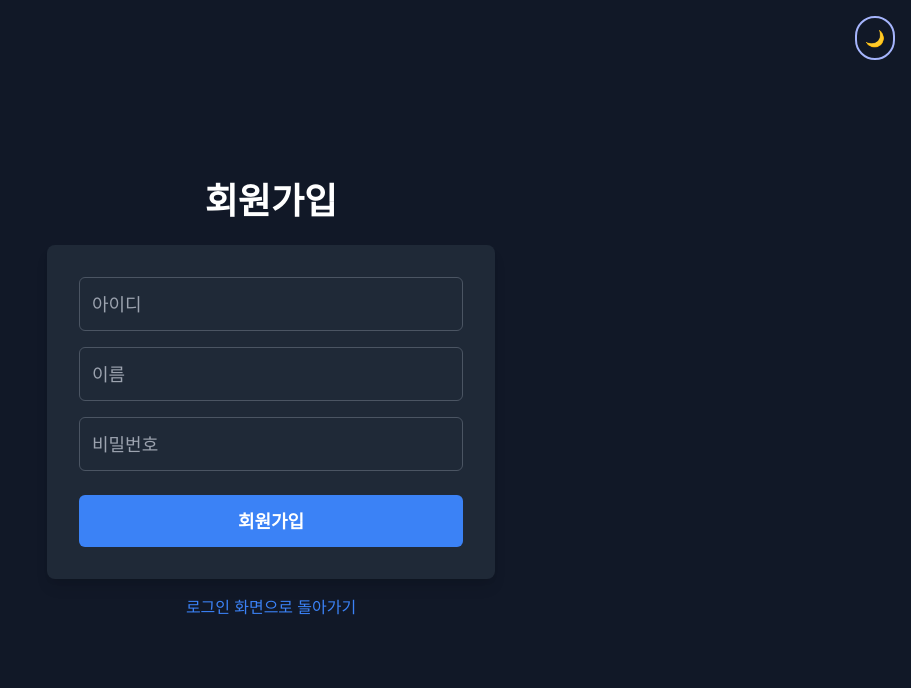
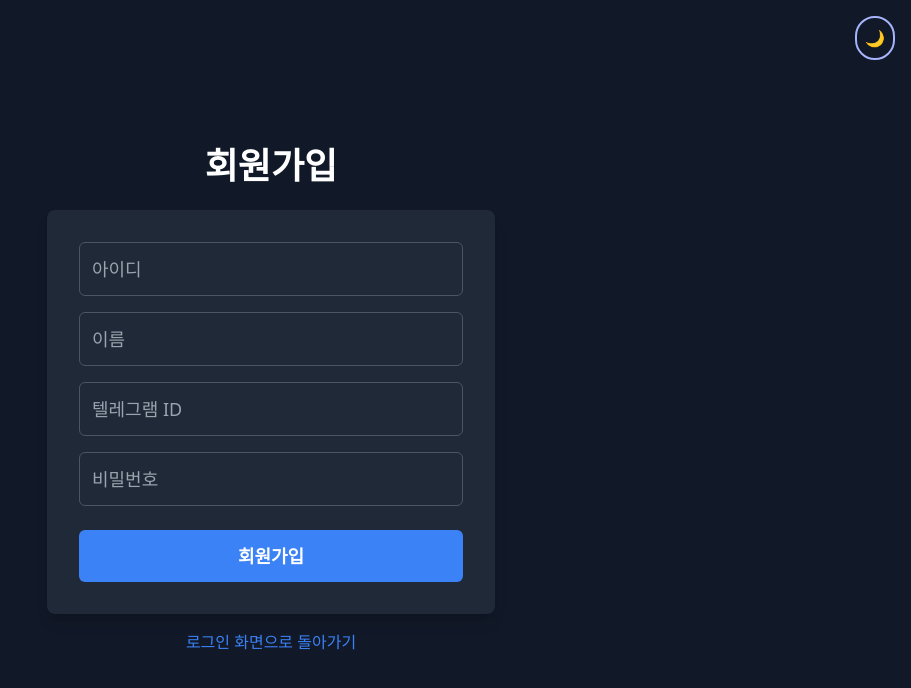
Before and after one commit to oreoTaste/my-ai-memo-frontend, a React (Create React App) app in the folder react-client/: page /register in a window 1280 px wide. Shown: the top 688 px of the page, without its empty margins (369-1280 px from the left). Built offline with nearby package versions, Linux system fonts and the light colour scheme.

Commit message:
Update register-router.tsx
회원가입시 텔레그램id를 받도록 수정

```diff
--- a/react-client/src/routers/register-router.tsx
+++ b/react-client/src/routers/register-router.tsx
@@ -3,7 +3,6 @@ import { useForm, FieldValues, FieldError } from 'react-hook-form';
 import axios from 'axios';
 import { useNavigate } from 'react-router-dom';
 import { useDarkMode } from '../contexts/DarkModeContext';
-
 
 export const RegisterRouter = () => {
   const { register, handleSubmit, formState: { errors } } = useForm<FieldValues>();
@@ -12,13 +11,13 @@ export const RegisterRouter = () => {
   const { isDarkMode, toggleDarkMode } = useDarkMode();
 
   const onSubmit = async (data: any) => {
-    const { loginId, name, password } = data;
+    const { loginId, name, password, telegramId } = data;
     const url = `/user/sign-in`; // 회원가입 API 경로
 
     setIsLoading(true);
     try {
       const response = await axios.post(url
-            , { loginId, name, password }
+            , { loginId, name, password, telegramId }
             , { withCredentials: true, headers: { "X-API-Request": "true" } }
         );
 
@@ -44,26 +43,33 @@ export const RegisterRouter = () => {
   };
 
   return (
-    <div className={`flex flex-col items-center justify-center min-h-screen ${isDarkMode ? 'bg-gray-900 text-white' : 'bg-gray-200 text-gray-800'}`}>
+    <div className={`flex flex-col items-center justify-center min-h-screen
+          ${isDarkMode ? 'bg-gray-900 text-white' : 'bg-gray-200 text-gray-800'}`}>
       <h1 className="text-4xl font-semibold mb-6">회원가입</h1>
-      <form
-        className={`p-8 rounded-lg shadow-lg max-w-md w-full ${isDarkMode ? 'bg-gray-800 text-white' : 'bg-white text-gray-800'}`}
-        onSubmit={handleSubmit(onSubmit)}
+      <form className={`p-8 rounded-lg shadow-lg max-w-md w-full
+              ${isDarkMode ? 'bg-gray-800 text-white' : 'bg-white text-gray-800'}`}
+            onSubmit={handleSubmit(onSubmit)}
       >
         <div className="mb-4">
           <input
             {...register('loginId', {
               required: '아이디를 입력해주세요',
               pattern: {
-                value: /^(admin|[a-zA-Z0-9_]{5,20})$/,
+                value: /^([a-zA-Z0-9_]{5,20})$/,
                 message: '아이디는 5~20자의 영문자, 숫자, 밑줄만 가능합니다.',
               },
             })}
             type="text"
             placeholder="아이디"
-            className={`w-full p-3 border rounded-md text-lg focus:outline-none focus:ring-2 focus:ring-blue-500 ${isDarkMode ? 'bg-gray-800 text-white border-gray-600' : 'bg-white text-gray-800 border-gray-300'} ${errors.id ? 'border-red-500' : ''}`}
+            className={`w-full p-3 border rounded-md text-lg focus:outline-none
+              ${isDarkMode
+                ? 'bg-gray-800 text-white border-gray-600'
+                : 'bg-white text-gray-800 border-gray-300'}
+              ${errors.loginId
+                ? 'border-red-500 focus:border-blue-500 focus:ring-2 focus:ring-blue-500'
+                : 'border-gray-300 focus:border-blue-500 focus:ring-2 focus:ring-blue-500'}`}
           />
-          {errors.id && <span className="text-red-500 text-sm">{getErrorMessage(errors.id as FieldError)}</span>}
+          {errors.loginId && <span className="text-red-500 text-sm">{getErrorMessage(errors.loginId as FieldError)}</span>}
         </div>
 
         <div className="mb-4">
@@ -74,9 +80,34 @@ export const RegisterRouter = () => {
             })}
             type="text"
             placeholder="이름"
-            className={`w-full p-3 border rounded-md text-lg focus:outline-none focus:ring-2 focus:ring-blue-500 ${isDarkMode ? 'bg-gray-800 text-white border-gray-600' : 'bg-white text-gray-800 border-gray-300'} ${errors.name ? 'border-red-500' : ''}`}
+            className={`w-full p-3 border rounded-md text-lg focus:outline-none
+              ${isDarkMode
+                ? 'bg-gray-800 text-white border-gray-600'
+                : 'bg-white text-gray-800 border-gray-300'}
+              ${errors.name
+                ? 'border-red-500 focus:border-blue-500 focus:ring-2 focus:ring-blue-500'
+                : 'border-gray-300 focus:border-blue-500 focus:ring-2 focus:ring-blue-500'}`}
           />
           {errors.name && <span className="text-red-500 text-sm">{getErrorMessage(errors.name as FieldError)}</span>}
+        </div>
+
+        <div className="mb-4">
+          <input
+            {...register('telegramId', {
+              required: false,
+              pattern: {
+                value: /^[a-zA-Z0-9_]{5,32}$/,
+                message: '텔레그램 ID는 5~32자의 영문자, 숫자, 밑줄만 가능합니다.',
+              },
+            })}
+            type="text"
+            placeholder="텔레그램 ID"
+            className={`w-full p-3 border rounded-md text-lg focus:outline-none focus:ring-2 focus:ring-blue-500
+              ${isDarkMode
+                ? 'bg-gray-800 text-white border-gray-600'
+                : 'bg-white text-gray-800 border-gray-300'}`}
+          />
+          {errors.telegramId && <span className="text-red-500 text-sm">{getErrorMessage(errors.telegramId as FieldError)}</span>}
         </div>
 
         <div className="mb-6">
@@ -87,7 +118,13 @@ export const RegisterRouter = () => {
             })}
             type="password"
             placeholder="비밀번호"
-            className={`w-full p-3 border rounded-md text-lg focus:outline-none focus:ring-2 focus:ring-blue-500 ${isDarkMode ? 'bg-gray-800 text-white border-gray-600' : 'bg-white text-gray-800 border-gray-300'} ${errors.password ? 'border-red-500' : ''}`}
+            className={`w-full p-3 border rounded-md text-lg focus:outline-none
+              ${isDarkMode
+                ? 'bg-gray-800 text-white border-gray-600'
+                : 'bg-white text-gray-800 border-gray-300'}
+              ${errors.password
+                ? 'border-red-500 focus:border-blue-500 focus:ring-2 focus:ring-blue-500'
+                : 'border-gray-300 focus:border-blue-500 focus:ring-2 focus:ring-blue-500'}`}
           />
           {errors.password && <span className="text-red-500 text-sm">{getErrorMessage(errors.password as FieldError)}</span>}
         </div>
@@ -95,7 +132,8 @@ export const RegisterRouter = () => {
         <button
           type="submit"
           disabled={isLoading}
-          className={`w-full py-3 text-lg font-semibold rounded-md ${isLoading ? 'bg-gray-400' : 'bg-blue-500'} text-white hover:bg-blue-600 focus:outline-none`}
+          className={`w-full py-3 text-lg font-semibold rounded-md text-white hover:bg-blue-600 focus:outline-none
+            ${isLoading ? 'bg-gray-400' : 'bg-blue-500'}`}
         >
           {isLoading ? '회원가입 중...' : '회원가입'}
         </button>
```
